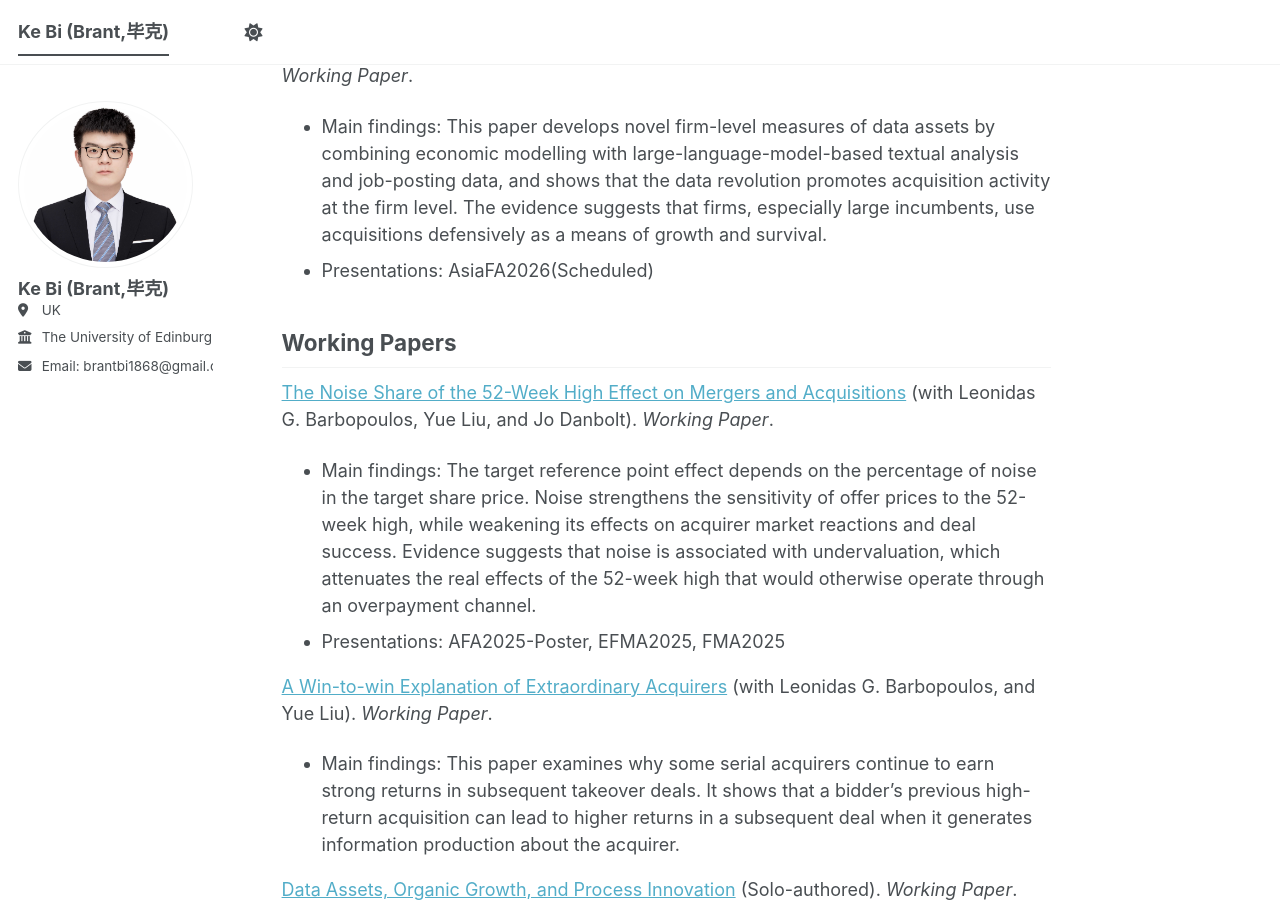
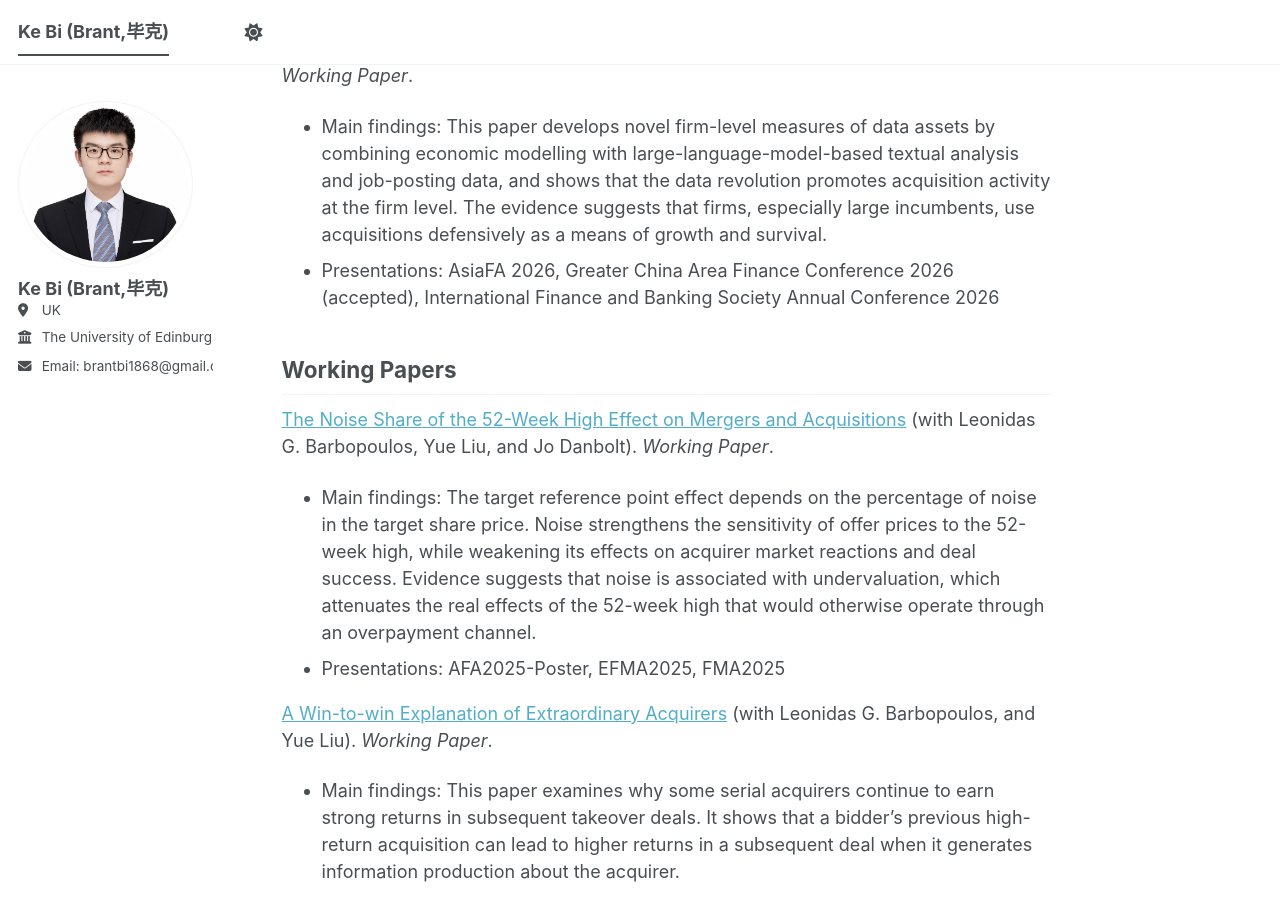
Before and after one commit to brant1868/brant1868.github.io, a Jekyll site: the page built from _pages/about.md, in a window 1280 px wide and 900 px high, scrolled down 725 px. Built offline with Jekyll 4.4.1, drawn with Linux system fonts in a browser that asks for light colours; a script bundle is joined from its source files by our own code; library files that are not in the unit come from our copies.

Commit message:
Update about.md

```diff
--- a/_pages/about.md
+++ b/_pages/about.md
@@ -30,7 +30,7 @@ Job Market Paper
 ------
 [Firm-level Data Assets and Inorganic Growth](https://drive.google.com/file/d/18_bj7RDudriuxyp20cNe9Nx_aRuuybR3/view?usp=sharing){:target="_blank" } (with Leonidas G. Barbopoulos, and Yue Liu). _Working Paper_.
 - Main findings: This paper develops novel firm-level measures of data assets by combining economic modelling with large-language-model-based textual analysis and job-posting data, and shows that the data revolution promotes acquisition activity at the firm level. The evidence suggests that firms, especially large incumbents, use acquisitions defensively as a means of growth and survival.
-- Presentations: AsiaFA2026(Scheduled)
+- Presentations: AsiaFA 2026, Greater China Area Finance Conference 2026 (accepted), International Finance and Banking Society Annual Conference 2026
 
 
 Working Papers
```
